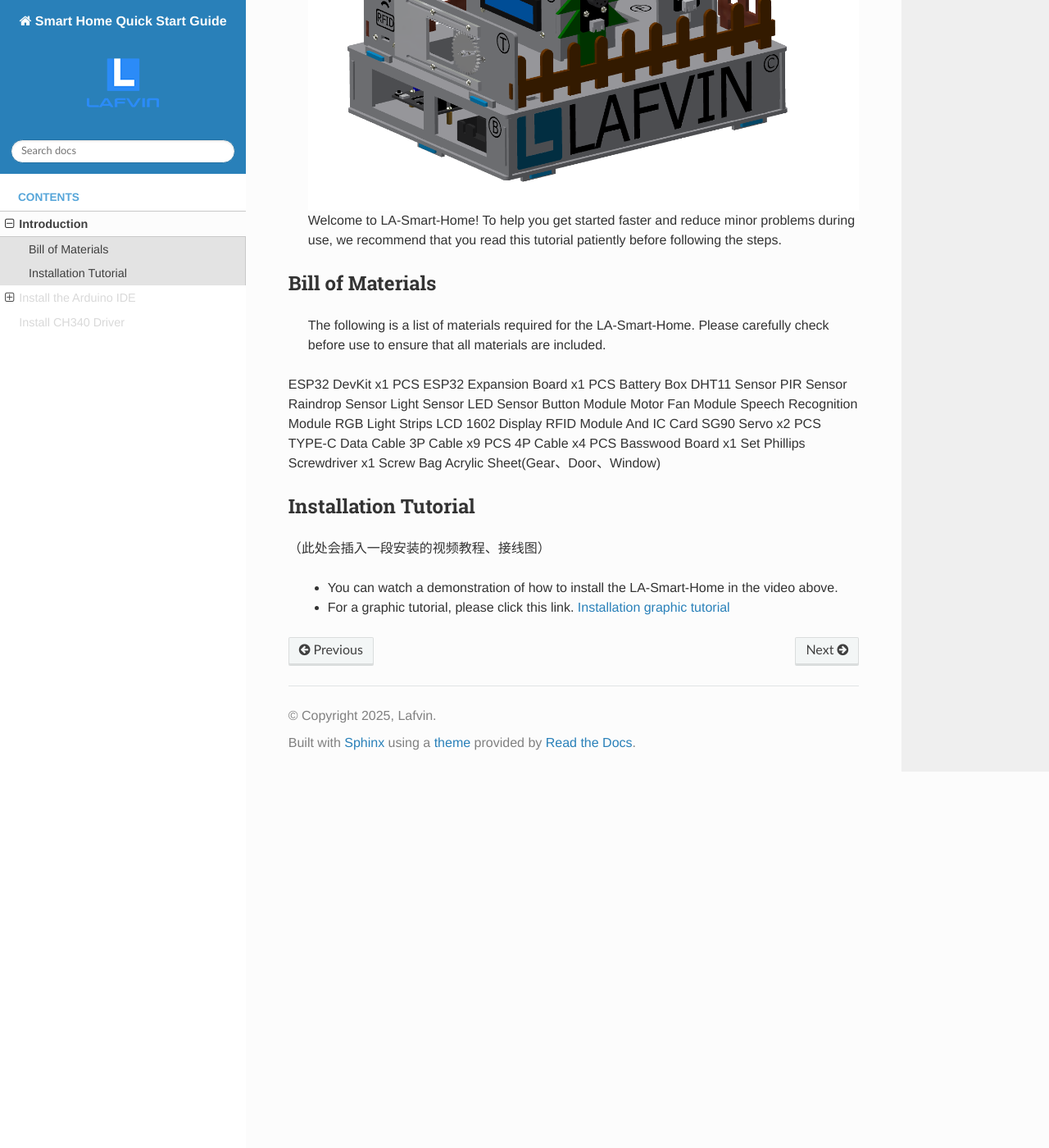
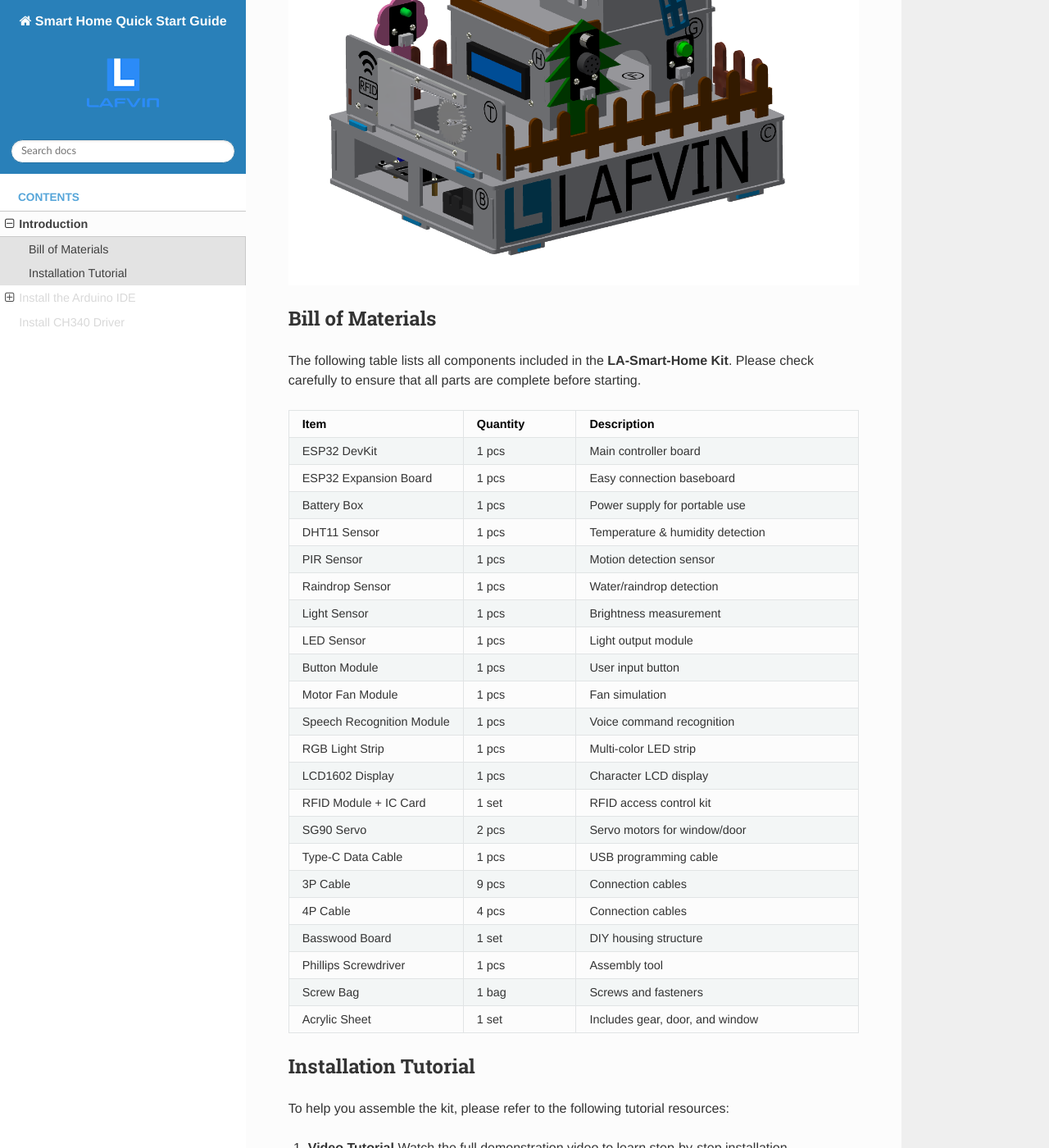
Before and after one commit to COLA508/Lafvin_Smart_Home-UsingTutorials, a Sphinx documentation site: the page built from docs/source/Introduction.rst, in a window 1280 px wide and 1400 px high, scrolled down 488 px. Shown: the whole window at 82% size. Built offline with Sphinx 7.4.7 and the Read the Docs theme 3.1.0, drawn with Linux system fonts in a browser that asks for light colours; before the commit the page ends 1429 px from its top, so only the background shows below that; some of the changed text lies outside the part shown.

Commit message:
Update Introduction.rst

```diff
--- a/docs/source/Introduction.rst
+++ b/docs/source/Introduction.rst
@@ -1,44 +1,109 @@
 Introduction
-=============
-（此处图片可换为实拍图）
+============
 
-  .. image:: _static/1.completed.png
+Welcome to **LA-Smart-Home**! 🎉
 
+To help you get started quickly and reduce possible problems during use, we recommend that you **read this tutorial carefully** before following the installation steps.
 
-  Welcome to LA-Smart-Home! To help you get started faster and reduce minor problems during use, we recommend that you read this tutorial patiently before following the steps.
+.. image:: _static/1.completed.png
+   :alt: Completed LA-Smart-Home Kit
+   :width: 800
 
+------------------------------------
 Bill of Materials
-----------------------
-  The following is a list of materials required for the LA-Smart-Home. Please carefully check before use to ensure that all materials are included.
+------------------------------------
 
+The following table lists all components included in the **LA-Smart-Home Kit**. Please check carefully to ensure that all parts are complete before starting.
 
-ESP32 DevKit x1 PCS
-ESP32 Expansion Board x1 PCS
-Battery Box
-DHT11 Sensor
-PIR Sensor
-Raindrop Sensor
-Light Sensor
-LED Sensor
-Button Module
-Motor Fan Module
-Speech Recognition Module
-RGB Light Strips
-LCD 1602 Display
-RFID Module And IC Card
-SG90 Servo x2 PCS
-TYPE-C Data Cable
-3P Cable x9 PCS
-4P Cable x4 PCS
-Basswood Board x1 Set
-Phillips Screwdriver x1
-Screw Bag
-Acrylic Sheet(Gear、Door、Window)
+.. list-table::
+   :header-rows: 1
+   :widths: 30 20 50
 
+   * - Item
+     - Quantity
+     - Description
+   * - ESP32 DevKit
+     - 1 pcs
+     - Main controller board
+   * - ESP32 Expansion Board
+     - 1 pcs
+     - Easy connection baseboard
+   * - Battery Box
+     - 1 pcs
+     - Power supply for portable use
+   * - DHT11 Sensor
+     - 1 pcs
+     - Temperature & humidity detection
+   * - PIR Sensor
+     - 1 pcs
+     - Motion detection sensor
+   * - Raindrop Sensor
+     - 1 pcs
+     - Water/raindrop detection
+   * - Light Sensor
+     - 1 pcs
+     - Brightness measurement
+   * - LED Sensor
+     - 1 pcs
+     - Light output module
+   * - Button Module
+     - 1 pcs
+     - User input button
+   * - Motor Fan Module
+     - 1 pcs
+     - Fan simulation
+   * - Speech Recognition Module
+     - 1 pcs
+     - Voice command recognition
+   * - RGB Light Strip
+     - 1 pcs
+     - Multi-color LED strip
+   * - LCD1602 Display
+     - 1 pcs
+     - Character LCD display
+   * - RFID Module + IC Card
+     - 1 set
+     - RFID access control kit
+   * - SG90 Servo
+     - 2 pcs
+     - Servo motors for window/door
+   * - Type-C Data Cable
+     - 1 pcs
+     - USB programming cable
+   * - 3P Cable
+     - 9 pcs
+     - Connection cables
+   * - 4P Cable
+     - 4 pcs
+     - Connection cables
+   * - Basswood Board
+     - 1 set
+     - DIY housing structure
+   * - Phillips Screwdriver
+     - 1 pcs
+     - Assembly tool
+   * - Screw Bag
+     - 1 bag
+     - Screws and fasteners
+   * - Acrylic Sheet
+     - 1 set
+     - Includes gear, door, and window
 
+------------------------------------
 Installation Tutorial
-----------------------
-（此处会插入一段安装的视频教程、接线图）
+------------------------------------
 
- - You can watch a demonstration of how to install the LA-Smart-Home  in the video above.
- - For a graphic tutorial, please click this link. `Installation graphic tutorial <https://lafvin-smart-home.readthedocs.io/en/latest/index.html>`_
+To help you assemble the kit, please refer to the following tutorial resources:
+
+1. **Video Tutorial**
+   Watch the full demonstration video to learn step-by-step installation.
+
+2. **Graphic Tutorial**
+   For detailed wiring and assembly diagrams, please refer to the online tutorial:
+   `Installation Graphic Tutorial <https://lafvin-smart-home.readthedocs.io/en/latest/index.html>`_
+
+.. admonition:: Tip
+   :class: note
+
+   - It is recommended to prepare all components in advance before starting the installation.
+   - Follow the video first, then check the graphic tutorial for wiring details.
```
